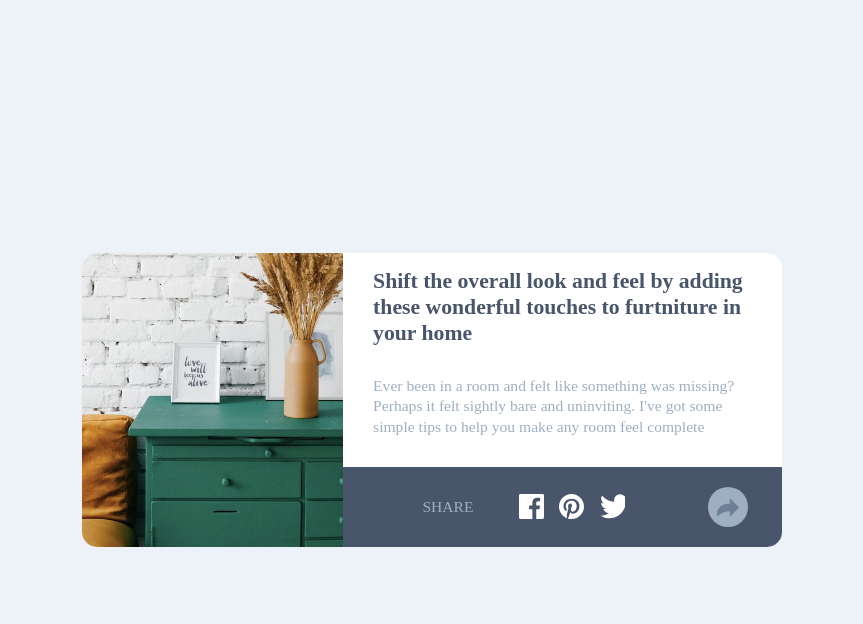
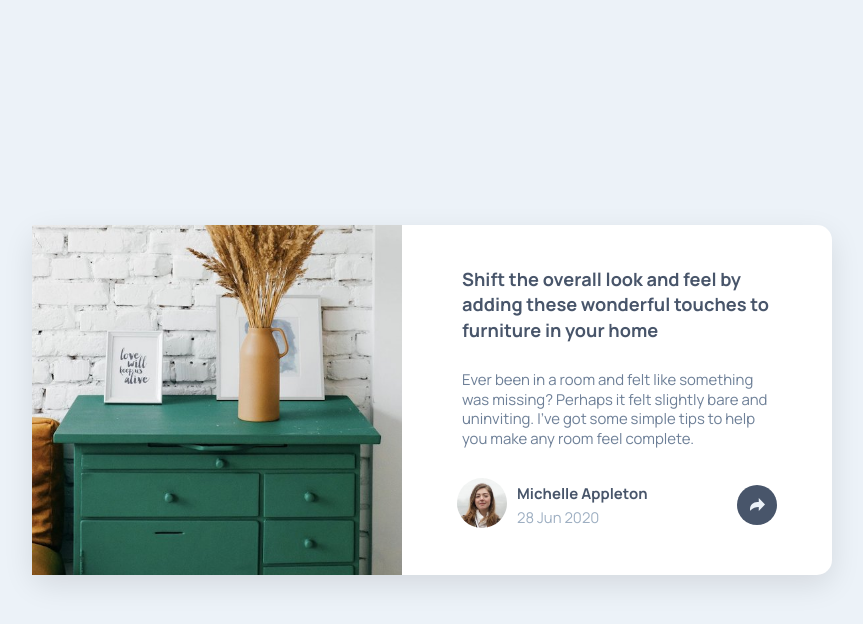
Before and after one commit to MiguelPr-o/frontend-mentor, a plain HTML site: page article-preview-component-master/src/index.html in a window 1280 px wide. Both pictures are taken after a click on the element 970 px from the left and 506 px from the top of the page. Shown: the whole page, without its empty margins (208-1071 px from the left). Drawn offline with Linux system fonts and the light colour scheme.

Commit message:
Updating the carpet 'article-preview'

```diff
--- a/article-preview-component-master/src/index.html
+++ b/article-preview-component-master/src/index.html
@@ -2,57 +2,59 @@
 <html lang="en">
 <head>
    <meta charset="UTF-8">
-   <meta name="viewport" content="width=device-width, initial-scale=1.0"> <!-- displays site properly based on user's device -->
+   <meta name="viewport" content="width=device-width, initial-scale=1.0">
    <link rel="icon" type="image/png" sizes="32x32" href="../images/favicon-32x32.png">
-
    <title>Frontend Mentor | Article preview component</title>
    <link rel="stylesheet" href="style.css">
-   <script src="script.js" defer></script>
+</head>
 <body>
 
-   <main class="main">
-      <section class="main__section">
-         <div class="main__section-div-1">
-            <img src="../images/drawers.jpg" alt="Image not found">
+   <main class="main-content">
+      <section class="article-preview">
+         <div class="article-preview__image-wrapper">
+            <img class="article-preview__image" src="../images/drawers.jpg" alt="Drawers">
          </div>
-         <div class="main__section-info">
-            <h1>Shift the overall look and feel by adding these wonderful touches to furtniture in your home</h1>
-            <p>Ever been in a room and felt like something was missing? Perhaps it felt sightly bare and uninviting. I've got some simple tips to help you make any room feel complete</p>
-            <div class="main__section-profile">
 
-               <div class="main__section-profile-info">
-                  <div class="main__section-profile-info-photo">
-                     <img src="../images/avatar-michelle.jpg" alt="Image not found">
+         <div class="article-preview__content">
+            <div class="article-preview__text">
+               <h1 class="article-preview__title">
+                  Shift the overall look and feel by adding these wonderful touches to furniture in your home
+               </h1>
+               <p class="article-preview__description">
+                  Ever been in a room and felt like something was missing? Perhaps it felt slightly bare and uninviting. I've got some simple tips to help you make any room feel complete.
+               </p>
+            </div>
+
+            <div class="article-preview__footer">
+               <div class="profile">
+                  <div class="profile__photo">
+                     <img src="../images/avatar-michelle.jpg" alt="Michelle Appleton">
                   </div>
-                  <div class="main__section-profile-info-text">
-                     <h2 class="main__section-profile-name">Michelle Appleton</h2>
-                     <p class="main__section-profile-date">28 Jun 2020</p>
+                  <div class="profile__info">
+                     <h2 class="profile__name">Michelle Appleton</h2>
+                     <p class="profile__date">28 Jun 2020</p>
                   </div>
                </div>
 
-               <div id="contact-button" class="main__section-profile-social-media">
-                  <div class="social-media-img"></div>
+               <div class="article-preview__share-panel" id="share-panel">
+                  <div class="article-preview__share-options">
+                     <p class="article-preview__share-label">SHARE</p>
+                     <a href="https://facebook.com" target="_blank"><img src="../images/icon-facebook.svg" alt="Facebook icon"></a>
+                     <a href="https://pinterest.com" target="_blank"><img src="../images/icon-pinterest.svg" alt="Pinterest icon"></a>
+                     <a href="https://twitter.com"><img src="../images/icon-twitter.svg" alt="Twitter icon"></a>
+                  </div>
+               </div>
+
+               <div class="article-preview__share-button">
+                  <svg xmlns="http://www.w3.org/2000/svg" width="15" height="15"><path fill="#6E8098" d="M15 6.495L8.766.014V3.88H7.441C3.33 3.88 0 7.039 0 10.936v2.049l.589-.612C2.59 10.294 5.422 9.11 8.39 9.11h.375v3.867L15 6.495z"/></svg>
                </div>
             </div>
+
+
          </div>
       </section>
    </main>
 
-   <!-- <div class="main__section-profile-social">
-      <div class="main__section-profile-contact">
-         <p>SHARE</p>
-         <img src="../images/icon-facebook.svg" alt="facebook">
-         <img src="../images/icon-pinterest.svg" alt="pinterest">
-         <img src="../images/icon-twitter.svg" alt="twitter">
-      </div>
-      <div class="main__section-profile-share">
-          <div class="social-media-img"></div>
-      </div>
-      </div>` -->
-
-   <!-- <div class="attribution">
-      Challenge by <a href="https://www.frontendmentor.io?ref=challenge" target="_blank">Frontend Mentor</a>.
-      Coded by <a href="#">Your Name Here</a>.
-   </div> -->
+   <script src="script.js"></script>
 </body>
 </html>
--- a/article-preview-component-master/src/script.js
+++ b/article-preview-component-master/src/script.js
@@ -1,19 +1,15 @@
-let contactButton = document.getElementById("contact-button");
+let shareButton = document.querySelector(".article-preview__share-button");
+const sharePanel = document.getElementById("share-panel");
 
-contactButton.addEventListener("click", ()=>{
-    const sectionInfo = document.querySelector(".main__section-info");
-    const classProfile = document.querySelector(".main__section-profile");
+shareButton.addEventListener("click", () => {
+    if(sharePanel.style.display === "none") {
+        sharePanel.style.display = "flex";
+        shareButton.style.backgroundColor = "hsl(210, 46%, 95%)";
+        document.querySelector(".article-preview__share-button svg path").setAttribute("fill", "hsl(214, 17%, 51%)");
 
-        sectionInfo.removeChild(classProfile);
-        sectionInfo.innerHTML += `<div class="main__section-profile-social">
-        <div class="main__section-profile-contact">
-            <p>SHARE</p>
-            <img src="../images/icon-facebook.svg" alt="facebook">
-            <img src="../images/icon-pinterest.svg" alt="pinterest">
-            <img src="../images/icon-twitter.svg" alt="twitter">
-        </div>
-        <div id="contact-button-2" class="main__section-profile-share">
-            <div class="social-media-img"></div>
-        </div>
-        </div>`;
+    }else {
+        sharePanel.style.display = "none";
+        shareButton.style.backgroundColor = "hsl(217, 19%, 35%)";
+        document.querySelector(".article-preview__share-button svg path").setAttribute("fill", "hsl(210, 46%, 95%)");
+    }
 })
--- a/article-preview-component-master/src/style.css
+++ b/article-preview-component-master/src/style.css
@@ -1,188 +1,219 @@
-:root{
+@import url('https://fonts.googleapis.com/css2?family=Manrope:wght@200..800&display=swap');
+
+:root {
     --Very-Dark-Grayish-Blue: hsl(217, 19%, 35%);
     --Desaturated-Dark-Blue: hsl(214, 17%, 51%);
     --Grayish-Blue: hsl(212, 23%, 69%);
     --Light-Grayish-Blue: hsl(210, 46%, 95%);
 }
 
-body{
+* {
+    box-sizing: border-box;
     margin: 0;
+    padding: 0;
+}
+
+body {
+    font-family: 'Manrope', sans-serif;
     font-size: 13px;
     background-color: var(--Light-Grayish-Blue);
+    overflow-x: hidden;
 }
 
-.main{
-    width: 100vw;
-    min-height: 100vh;
+/* Main container */
+.main-content {
     display: flex;
     justify-content: center;
     align-items: center;
+    padding: 2rem;
+    min-height: 100vh;
+    width: 100vw;
 }
 
-.main__section{
-    box-sizing: border-box;
+/* Article block */
+
+.article-preview {
     display: flex;
     flex-direction: column;
-    background-color: #fff;
-    width: clamp(300px, 80%, 700px);
+    background-color: white;
+    width: clamp(300px, 80%, 800px);
     border-radius: 15px;
-    overflow: hidden;
+    box-shadow: 0 10px 30px rgba(0, 0, 0, 0.1);
 }
 
+.article-preview__image-wrapper {
+    width: 100%;
+    height: 225px;
 
-.main__section img{
+    & .article-preview__image {
+        width: 100%;
+        height: 100%;
         object-fit: cover;
         object-position: top;
-    height: 250px;
-    width: 100%;
-    background: contain;
+        display: block;
+    }
 }
 
-.main__section-profile{
+/* Content */
+.article-preview__content {
+    display: flex;
+    flex-direction: column;
+    gap: 15px;
+}
+
+.article-preview__text {
+    display: flex;
+    flex-direction: column;
+    gap: 15px;
+
+    & .article-preview__title {
+        font-size: 1.4em;
+        line-height: 1.4;
+        color: var(--Very-Dark-Grayish-Blue);
+        padding: 12px 30px;
+    }
+
+    & .article-preview__description {
+        font-size: 1.15em;
+        line-height: 1.3;
+        color: var(--Desaturated-Dark-Blue);
+        padding: 0 30px;
+    }
+}
+
+/* Footer */
+.article-preview__footer {
+    margin-top: 15px;
     display: flex;
     justify-content: space-between;
+    align-items: center;
+    padding: 0 25px 15px 25px;
+    position: relative;
 }
 
-/* DIVISOR 2 DE LA SECTION */
-
-.main__section-info p{
-    line-height: 1.3;
-    color: var(--Grayish-Blue);
-    margin: 30px 30px;
-    font-size: 1.2em;
-}
-
-h1{
-    line-height: 1.2;
-    margin: 15px 30px 0 30px;
-    font-size: 1.67em;
-    color: var(--Very-Dark-Grayish-Blue);
-}
-
-.main__section-profile-info{
+/* Profile block */
+.profile {
     display: flex;
     align-items: center;
     gap: 10px;
-    margin: 0 -30px 15px 30px;
-}
 
-.main__section-profile-info img{
+    .profile__photo {
+
+        & img {
             width: 50px;
             height: 50px;
             border-radius: 50%;
         }
+    }
 
-.main__section-profile-info-text{
+    & .profile__info {
         display: flex;
         flex-direction: column;
-    justify-content: center;
-    gap: 10px;
+        gap: 4px;
 
-}
-
-.main__section-profile-info p{
-    margin: 0;
-    font-size: 1.3em;
-    color: var(--Grayish-Blue);
-}
-
-.main__section-profile-info h2{
-    margin: 0;
-    font-size: 1.3em;
+        .profile__name {
+            font-size: 1.15em;
             color: var(--Very-Dark-Grayish-Blue);
         }
 
-.main__section-profile-social-media{
+        .profile__date {
+            font-size: 1.14em;
+            color: var(--Grayish-Blue);
+        }
+    }
+}
+
+/* Share button */
+.article-preview__share-button {
     background-color: var(--Light-Grayish-Blue);
     border-radius: 50%;
     width: 40px;
     height: 40px;
-    align-self: center;
     display: flex;
     justify-content: center;
     align-items: center;
+    z-index: 10;
+    transition: background-color .3s;
 }
 
-.main__section-profile-social-media:hover{
+.article-preview__share-button:hover {
     background-color: var(--Grayish-Blue);
     cursor: pointer;
 }
 
-.social-media-img{
+.article-preview__share-icon {
     width: 22px;
     height: 18px;
-    background: url("../images/icon-share.svg");
-    background-size: cover;
 }
 
+/* Share panel */
+.article-preview__share-panel {
+    user-select: none;
+    position: absolute;
+    left: 0;
+    display: none;
+    width: 100%;
+    background-color: var(--Very-Dark-Grayish-Blue);
+    padding: 30px 35px;
+    justify-content: space-between;
+    align-items: center;
+    border-radius: 0 0 10px 10px;
 
-/* FIN DE LA DIVISION 2 DE LA SECTION */
-
-/*SECCION DE CONTACTOS */
-
-.main__section-profile-social{
-    margin: 0;
-    width: 100%;
+    .article-preview__share-options {
         display: flex;
-    background-color: var(--Very-Dark-Grayish-Blue);
-    justify-content: space-around;
+        align-items: center;
+        gap: 15px;
     }
 
-.main__section-profile-contact img{
-    width: 25px;
-    height: 25px;
-    align-self: center;
-}
-
-.main__section-profile-contact{
-    width: 60%;
-    display: flex;
-    justify-content: space-evenly;
-}
-
-main__section-profile-contact p{
+    .article-preview__share-label {
         color: var(--Grayish-Blue);
-    letter-spacing: 3;
-
-}
-
-.main__section-profile-share{
-    align-self: center;
-    display: flex;
-    justify-content: end;
-    background-color: var(--Grayish-Blue);
-    border-radius: 50%;
-    width: 40px;
-    height: 40px;
-    align-items: center;
-    justify-content: center;
-}
-
-.main__section-profile-share:hover{
-    background-color: var(--Light-Grayish-Blue);
-    cursor: pointer;
-}
-
-@media (width >= 700px){
-    .main__section{
-        flex-direction: row;
-    }
-
-    .main__section img{
-        height: 100%;
-        background: cover;
-    }
-
-    .main__section-profile-contact img{
-        width: 25px;
-        height: 25px;
-    }
-
-    .main__section img{
-        object-position: left;
+        letter-spacing: 5px;
+        font-size: 0.93rem;
     }
 }
 
+/* Responsive layout */
 
-/* .attribution { font-size: 11px; text-align: center; }
-.attribution a { color: hsl(228, 45%, 44%); } */
+@media screen and (min-width: 700px) {
+    .article-preview {
+        flex-direction: row;
+        max-height: 350px;
+    }
+
+    .article-preview__image-wrapper {
+        flex: 1;
+        height: auto;
+    }
+
+    .article-preview__image {
+        height: 100%;
+        object-position: left;
+    }
+
+    .article-preview__content {
+        flex: 1;
+        padding: 30px;
+    }
+
+    .article-preview__share-panel {
+        position: absolute;
+        top: -60px;
+        left: 195px;
+        width: 70%;
+        flex-direction: column;
+        padding: 10px 20px;
+        align-items: space-between;
+        border-radius: 10px;
+        box-shadow: 0 0 5px var(--Very-Dark-Grayish-Blue);
+    }
+
+    .article-preview__share-panel::before {
+        content: '';
+        top: 40px;
+        position: absolute;
+        width: 25px;
+        height: 15px;
+        clip-path: polygon(100% 0, 0 0, 55% 100%);
+        background-color: var(--Very-Dark-Grayish-Blue);
+    }
+}
```
Lines whose indentation alone changed are shown as unchanged.
